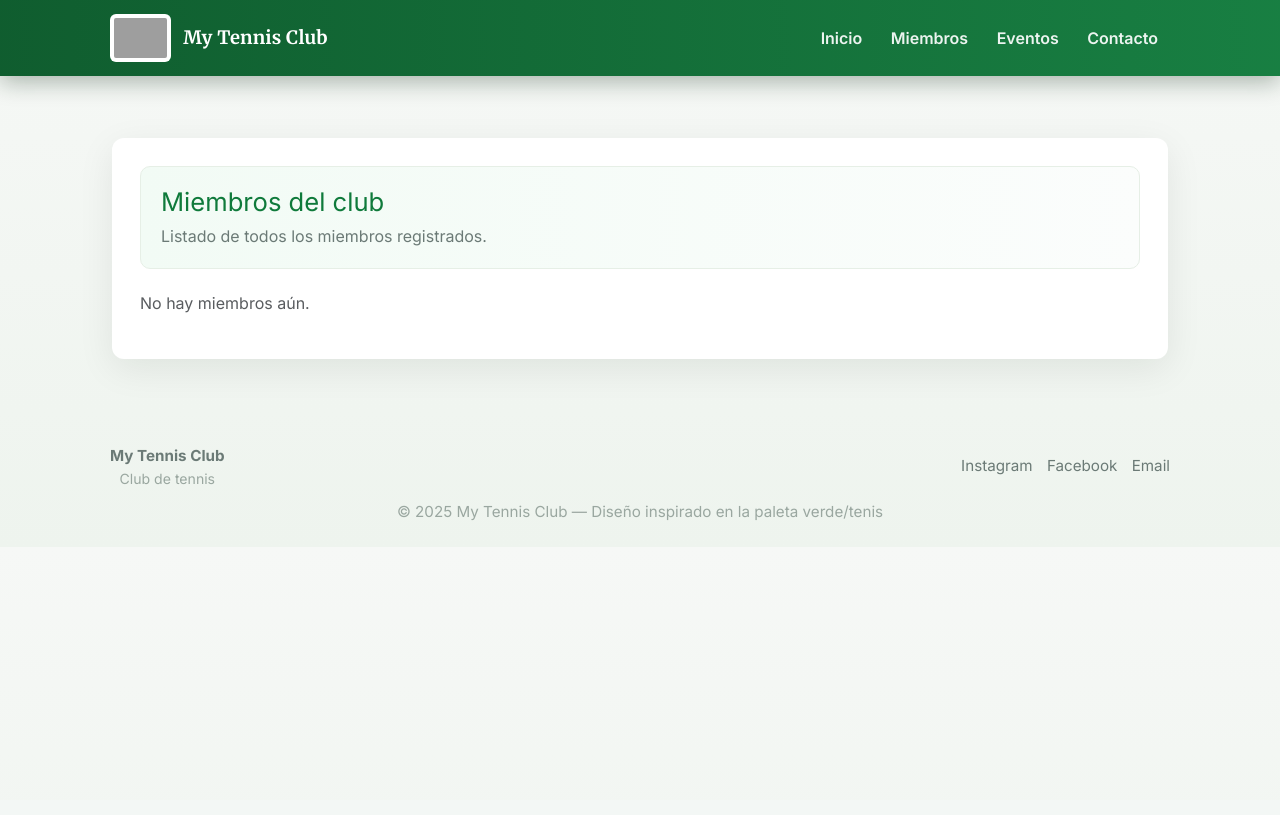
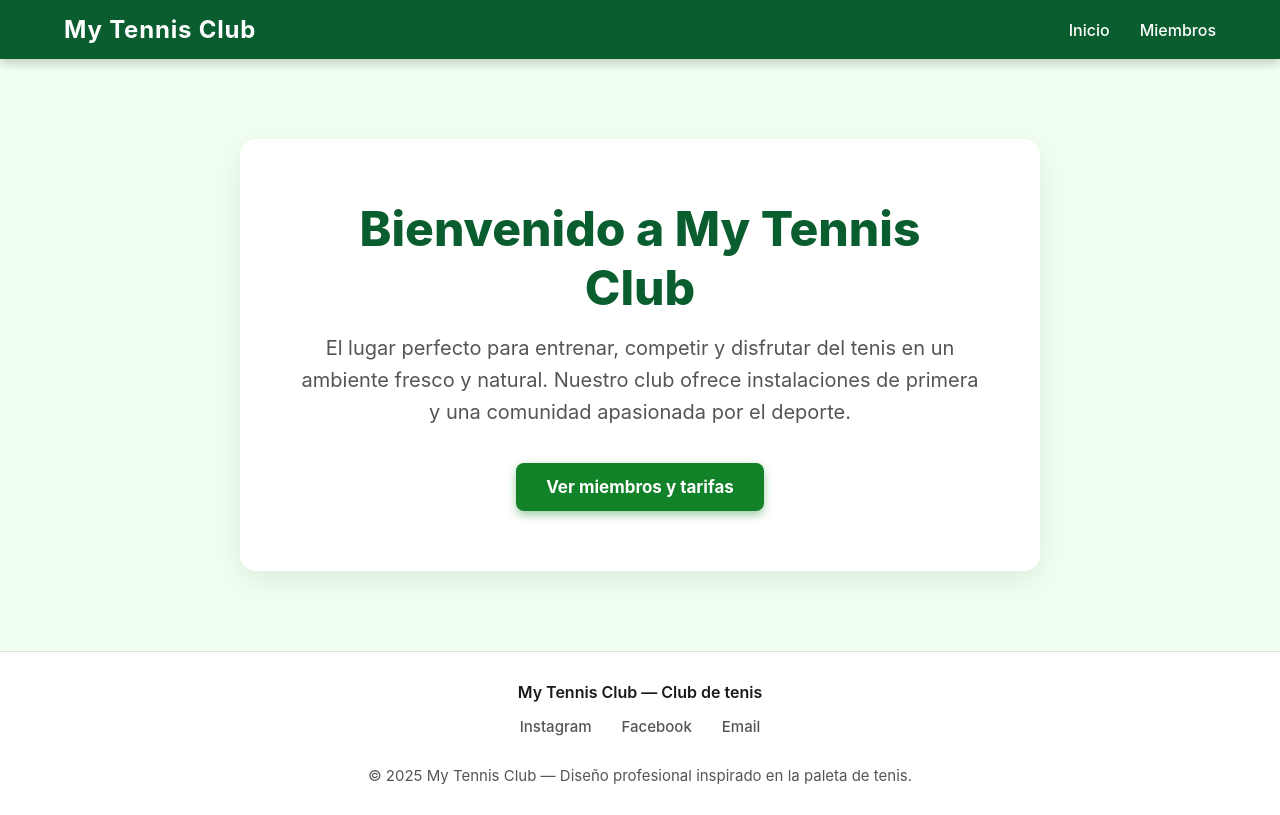
Before and after one commit to DanielLopez-7n/actividades_django, a Django app: page / in a window 1280 px wide. Before the commit the page ends 521 px from the top, so only its background shows below. Run offline with Django 5.2, Linux system fonts and the light colour scheme; grey boxes are pictures that could not be loaded.

Commit message:
Trabajo 20/11/25: Construccion del main e interface para el 404, agregacion de sus respectivas url's y correcion de errores

```diff
--- a/my_tennis_club/members/templates/all_members.html
+++ b/my_tennis_club/members/templates/all_members.html
@@ -21,4 +21,6 @@
   {% else %}
     <p class="text-muted mt-3">No hay miembros aún.</p>
   {% endif %}
+
+  <p><a href="/">HOME</a></p>
 {% endblock %}
--- a/my_tennis_club/members/templates/details.html
+++ b/my_tennis_club/members/templates/details.html
@@ -13,4 +13,5 @@
 
   <p>Back to <a href="/members">Members</a></p>
 
+  <p><a href="/">HOME</a></p>
 {% endblock %}
--- /dev/null
+++ b/my_tennis_club/members/templates/main.html
@@ -0,0 +1,263 @@
+{% load static %}
+<!DOCTYPE html>
+<html lang="es">
+<head>
+    <meta charset="UTF-8">
+    <meta name="viewport" content="width=device-width, initial-scale=1.0">
+    <title>My Tennis Club</title>
+
+    <style>
+        /* ======== PALETA VERDE TENIS (Ajustada para mayor contraste y profesionalismo) ======== */
+        :root {
+            --verde-oscuro: #0a5d2e; /* Verde más profundo para la barra de navegación */
+            --verde-medio: #118227; /* Verde principal para botones y acentos (similar al anterior) */
+            --verde-suave: #f0fff0; /* Fondo muy ligero, casi blanco */
+            --texto-principal: #1b1b1b;
+            --gris: #555555;
+            --sombra-card: 0 10px 30px rgba(0, 0, 0, 0.08); /* Sombra más sutil */
+        }
+
+        /* ======== RESETEO Y TIPOGRAFÍA ======== */
+        * {
+            margin: 0;
+            padding: 0;
+            box-sizing: border-box;
+            /* Usamos 'Inter' o una fuente moderna similar para un look profesional */
+            font-family: 'Inter', system-ui, -apple-system, BlinkMacSystemFont, "Segoe UI", Roboto, Oxygen, Ubuntu, Cantarell, "Open Sans", "Helvetica Neue", sans-serif;
+        }
+
+        body {
+            background: var(--verde-suave);
+            color: var(--texto-principal);
+            min-height: 100vh;
+            display: flex; /* Usamos flex para empujar el footer hacia abajo */
+            flex-direction: column;
+        }
+
+        /* Contenedor central (para todo el contenido principal) */
+        .container {
+            width: 90%;
+            max-width: 1200px;
+            margin: auto;
+        }
+
+        /* ======== NAVBAR ======== */
+        nav {
+            width: 100%;
+            background: var(--verde-oscuro);
+            padding: 15px 0; /* Padding ligeramente ajustado */
+            position: sticky;
+            top: 0;
+            z-index: 100;
+            box-shadow: 0 4px 10px rgba(0, 0, 0, 0.2); /* Sombra más pronunciada para la navegación */
+        }
+
+        nav .nav-content { /* Renombrado de 'container' a 'nav-content' para evitar conflictos */
+            width: 90%;
+            margin: auto;
+            display: flex;
+            justify-content: space-between;
+            align-items: center;
+        }
+
+        nav h1 {
+            color: white;
+            font-size: 24px; /* Tamaño ligeramente mayor */
+            font-weight: 700;
+            letter-spacing: 0.8px;
+        }
+
+        nav ul {
+            list-style: none;
+            display: flex;
+            gap: 30px; /* Separación mayor */
+        }
+
+        nav ul li a {
+            color: white;
+            text-decoration: none;
+            font-size: 16px;
+            font-weight: 500;
+            padding: 5px 0;
+            transition: border-bottom 0.3s ease;
+            border-bottom: 2px solid transparent; /* Efecto hover más profesional */
+        }
+
+        nav ul li a:hover {
+            border-bottom: 2px solid white;
+        }
+
+        /* ======== HERO / TARJETA PRINCIPAL ======== */
+        .main-content {
+            flex-grow: 1; /* Permite que el contenido principal crezca */
+            display: flex;
+            align-items: center;
+            justify-content: center;
+            padding: 80px 0; /* Añadimos padding para espacio */
+        }
+
+        .hero-container {
+            width: 90%;
+            max-width: 800px; /* Aumentamos el ancho máximo para más profesionalismo */
+            background: white;
+            padding: 60px; /* Más padding */
+            border-radius: 16px;
+            box-shadow: var(--sombra-card);
+            text-align: center; /* Centramos el contenido del Hero */
+        }
+
+        .hero-container h2 {
+            font-size: 48px; /* Tamaño más grande y audaz */
+            color: var(--verde-oscuro);
+            margin-bottom: 15px;
+            font-weight: 800;
+        }
+
+        .hero-container p {
+            font-size: 20px;
+            color: var(--gris);
+            margin-bottom: 35px;
+            line-height: 1.6; /* Mejor legibilidad */
+        }
+
+        /* Estilo del botón ajustado */
+        .boton {
+            display: inline-block;
+            padding: 14px 30px;
+            border-radius: 8px;
+            background: var(--verde-medio);
+            color: white;
+            text-decoration: none;
+            font-weight: 700;
+            font-size: 17px;
+            transition: background 0.3s ease, transform 0.2s ease;
+            box-shadow: 0 4px 10px rgba(17, 130, 39, 0.4); /* Sombra de botón */
+        }
+
+        .boton:hover {
+            background: var(--verde-oscuro);
+            transform: translateY(-2px); /* Pequeño efecto 3D */
+            box-shadow: 0 6px 15px rgba(17, 130, 39, 0.5);
+        }
+
+        /* ======== FOOTER ======== */
+        footer {
+            margin-top: auto; /* Empuja el footer al final */
+            padding: 30px 0;
+            width: 100%;
+            border-top: 1px solid #e0e0e0; /* Línea separadora sutil */
+            background: #ffffff; /* Fondo blanco para contraste */
+            text-align: center;
+            color: var(--gris);
+            font-size: 15px;
+        }
+
+        footer .club-info {
+            font-size: 16px;
+            font-weight: 600;
+            color: var(--texto-principal);
+            margin-bottom: 10px;
+        }
+
+        footer .links {
+            margin-top: 15px;
+            display: flex;
+            justify-content: center;
+            gap: 30px;
+            padding-bottom: 10px;
+        }
+
+        footer .links a {
+            color: var(--gris);
+            text-decoration: none;
+            font-weight: 500;
+            transition: color 0.3s ease;
+        }
+
+        /* Enlaces de redes sociales con color de acento */
+        footer .links a:hover {
+            color: var(--verde-medio);
+            text-decoration: underline;
+        }
+
+        /* Media Query para Responsividad */
+        @media (max-width: 768px) {
+            nav ul {
+                display: none; /* Ocultar navegación en móvil (para simplificar) */
+            }
+
+            nav .nav-content {
+                justify-content: center;
+            }
+
+            nav h1 {
+                font-size: 20px;
+            }
+
+            .hero-container {
+                padding: 40px 25px;
+                text-align: center;
+            }
+
+            .hero-container h2 {
+                font-size: 36px;
+            }
+
+            .hero-container p {
+                font-size: 16px;
+            }
+        }
+    </style>
+</head>
+
+<body>
+
+    <!-- NAVBAR - BARRA DE NAVEGACIÓN -->
+    <nav>
+        <div class="nav-content">
+            <h1>My Tennis Club</h1>
+
+            <ul>
+                <!-- Enlace a la página principal -->
+                <li><a href="{% url 'members:main' %}">Inicio</a></li>
+                <!-- Enlace a la lista de miembros -->
+                <li><a href="{% url 'members:member_list' %}">Miembros</a></li>
+            </ul>
+        </div>
+    </nav>
+
+    <!-- MAIN CONTENT - Contenido Principal que ocupa el espacio restante -->
+    <div class="main-content">
+        <!-- HERO / TARJETA PRINCIPAL -->
+        <div class="hero-container">
+            <h2>Bienvenido a My Tennis Club</h2>
+            <p>El lugar perfecto para entrenar, competir y disfrutar del tenis en un ambiente fresco y natural. Nuestro club ofrece instalaciones de primera y una comunidad apasionada por el deporte.</p>
+
+            <!-- Botón con enlace a la lista de miembros -->
+            <a href="{% url 'members:member_list' %}" class="boton">Ver miembros y tarifas</a>
+        </div>
+    </div>
+
+    <!-- FOOTER - PIE DE PÁGINA -->
+    <footer>
+        <!-- Información del Club -->
+        <div class="club-info">My Tennis Club — Club de tenis</div>
+
+        <!-- Enlaces de Redes Sociales (CORREGIDOS con URLs de ejemplo funcionales) -->
+        <div class="links">
+            <!-- Instagram: Abre en una nueva pestaña. ¡Reemplaza la URL! -->
+            <a href="https://www.instagram.com/mitennisclub" target="_blank" rel="noopener noreferrer">Instagram</a>
+            <!-- Facebook: Abre en una nueva pestaña. ¡Reemplaza la URL! -->
+            <a href="https://www.facebook.com/mitennisclub" target="_blank" rel="noopener noreferrer">Facebook</a>
+            <!-- Email (Contacto): Abre el cliente de correo. ¡Reemplaza el correo! -->
+            <a href="mailto:info@mitennisclub.com">Email</a>
+        </div>
+
+        <!-- Derechos de Autor -->
+        <div style="margin-top: 20px;">
+            &copy; 2025 My Tennis Club — Diseño profesional inspirado en la paleta de tenis.
+        </div>
+    </footer>
+
+</body>
+</html>
--- a/my_tennis_club/members/templates/master.html
+++ b/my_tennis_club/members/templates/master.html
@@ -4,7 +4,7 @@
 <head>
   <meta charset="utf-8">
   <meta name="viewport" content="width=device-width, initial-scale=1">
-  <title>{% block title %}My Tennis Club{% endblock %}</title>
+  <title>{% block title %}{% endblock %}</title>
 
   <!-- Fonts & Bootstrap -->
   <link href="https://fonts.googleapis.com/css2?family=Inter:wght@300;400;600;700&family=Merriweather:wght@700&display=swap" rel="stylesheet">
--- a/my_tennis_club/members/urls.py
+++ b/my_tennis_club/members/urls.py
@@ -4,6 +4,7 @@ from . import views
 app_name = 'members'
 
 urlpatterns = [
-    path('', views.member_list, name='list'),
+    path('', views.main, name='main'),
+    path('member_list/', views.member_list, name='member_list'),
     path('detail/<int:pk>/', views.details, name='detail'),
 ]
--- a/my_tennis_club/members/views.py
+++ b/my_tennis_club/members/views.py
@@ -31,3 +31,7 @@ def member_list(request):
 def details(request, pk):
     m = get_object_or_404(Member, pk=pk)
     return render(request, 'details.html', {'member': m, 'year': timezone.now().year})
+
+def main(request):
+  template = loader.get_template('main.html')
+  return HttpResponse(template.render())
--- a/my_tennis_club/my_tennis_club/settings.py
+++ b/my_tennis_club/my_tennis_club/settings.py
@@ -23,7 +23,7 @@ BASE_DIR = Path(__file__).resolve().parent.parent
 SECRET_KEY = 'django-insecure-@(w!941x+fcxjxrrwsj^m8gp)e%v!=4da372bgswrfe+(a)(^w'
 
 # SECURITY WARNING: don't run with debug turned on in production!
-DEBUG = True
+DEBUG = False
 
 ALLOWED_HOSTS = ["*"]
 
--- a/my_tennis_club/my_tennis_club/urls.py
+++ b/my_tennis_club/my_tennis_club/urls.py
@@ -20,6 +20,5 @@ from members import views
 
 urlpatterns = [
     path('admin/', admin.site.urls),
-    path('members/', include(('members.urls', 'members'), namespace='members')),
-    path('', views.member_list, name='index'),  # opcional: home
+    path("", include('members.urls')),
 ]
```
Also changed, not shown: my_tennis_club/members/templates/404.html (added, +165 -0 lines).
